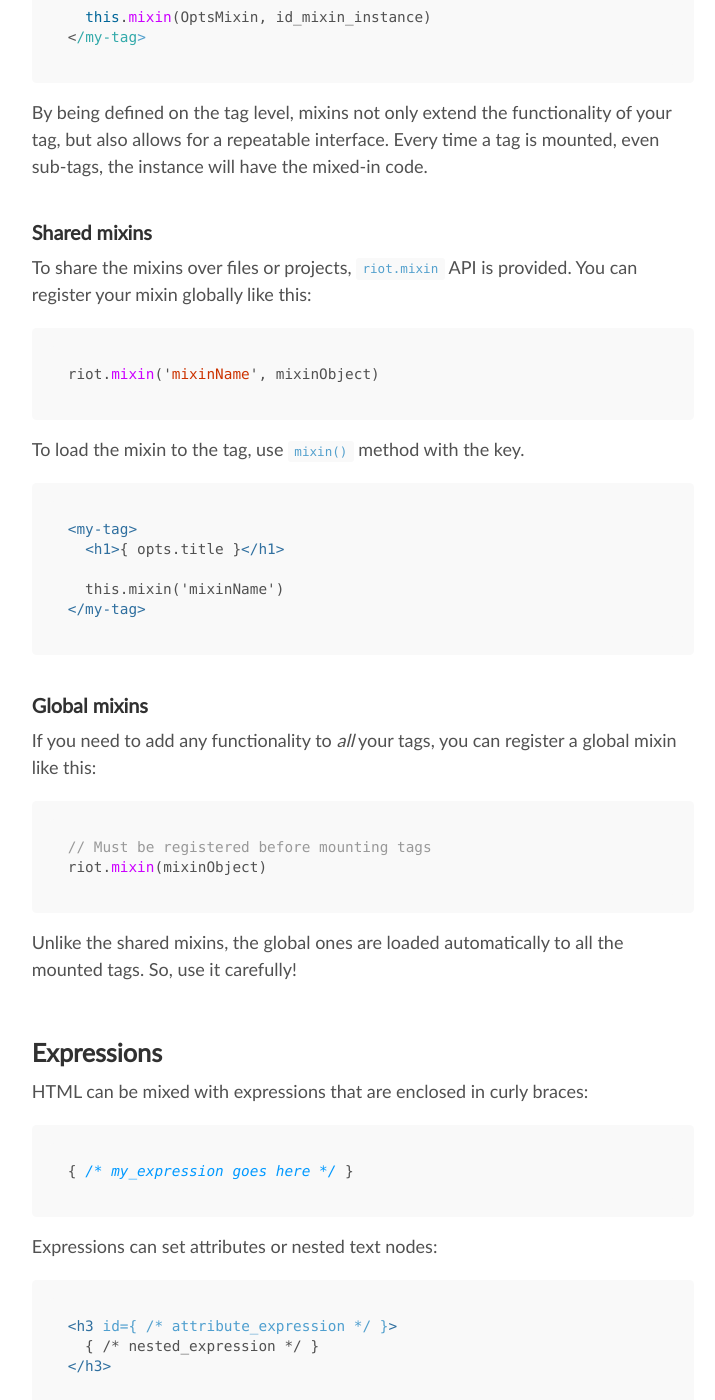
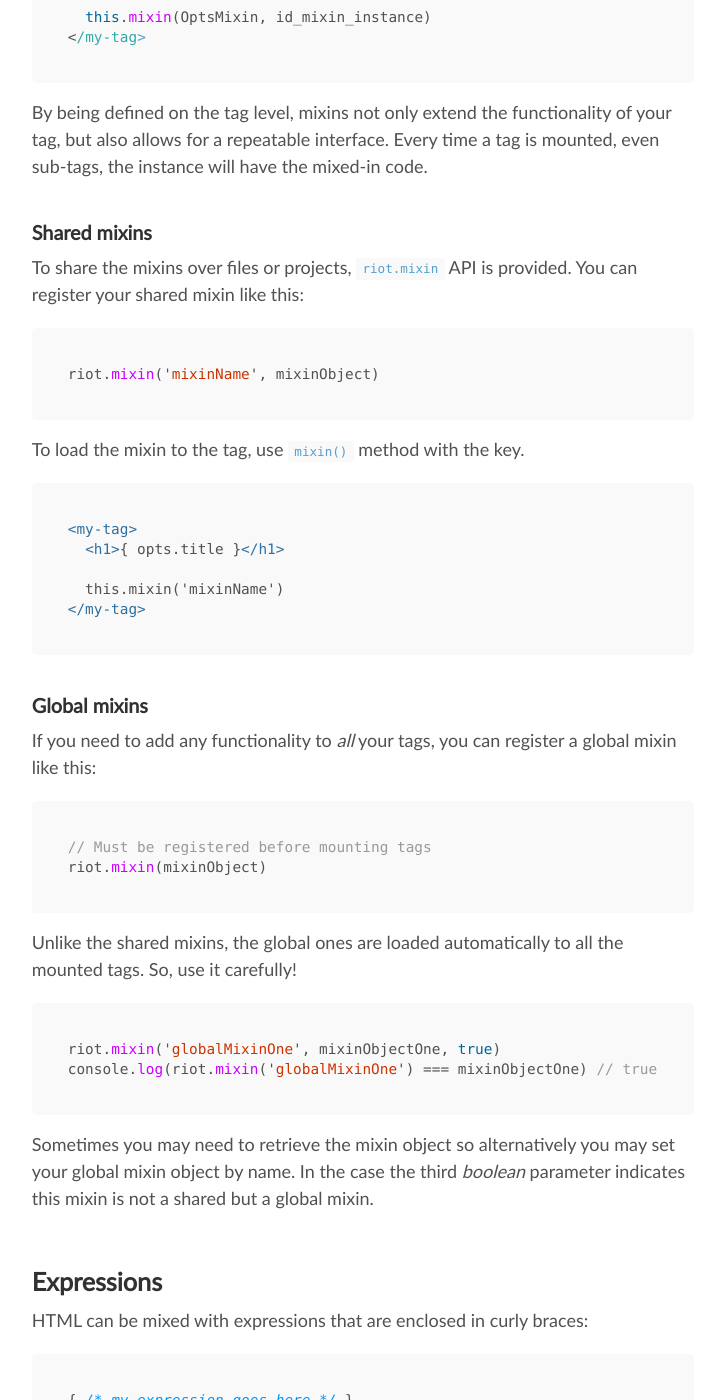
Before and after one commit to riot/riot.github.io, a Jekyll site: the page built from guide/index.md, in a window 1280 px wide and 1400 px high, scrolled down 11255 px. Shown: the whole window, without its empty margins (277-992 px from the left). Built offline with Jekyll 4.4.1, drawn with Linux system fonts in a browser that asks for light colours; nearby versions of some CDN libraries; emoji names are drawn with the system emoji font.

Commit message:
Updated docs according to PR https://github.com/riot/riot/pull/1741

````diff
--- a/guide/index.md
+++ b/guide/index.md
@@ -437,7 +437,7 @@ By being defined on the tag level, mixins not only extend the functionality of y
 
 ### Shared mixins
 
-To share the mixins over files or projects, `riot.mixin` API is provided. You can register your mixin globally like this:
+To share the mixins over files or projects, `riot.mixin` API is provided. You can register your shared mixin like this:
 
 ```js
 riot.mixin('mixinName', mixinObject)
@@ -464,6 +464,12 @@ riot.mixin(mixinObject)
 
 Unlike the shared mixins, the global ones are loaded automatically to all the mounted tags. So, use it carefully!
 
+```js
+riot.mixin('globalMixinOne', mixinObjectOne, true)
+console.log(riot.mixin('globalMixinOne') === mixinObjectOne) // true
+```
+
+Sometimes you may need to retrieve the mixin object so alternatively you may set your global mixin object by name. In the case the third _boolean_ parameter indicates this mixin is not a shared but a global mixin.
 
 ## Expressions
 
````
